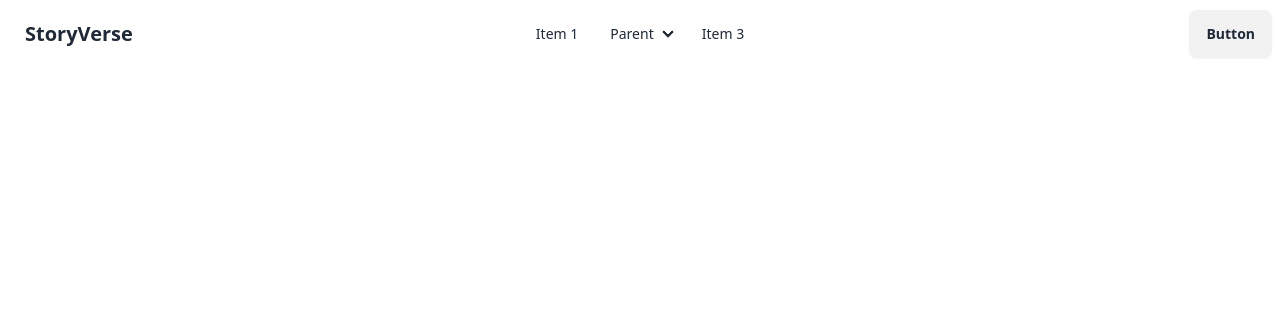
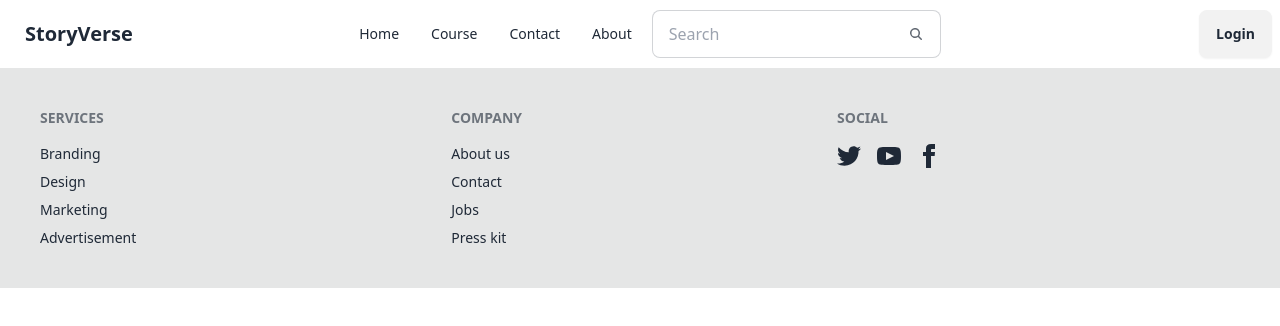
Before and after one commit to sinchan7/StoryVerse, a React (Vite) app in the folder frontend/: page / in a window 1280 px wide. Shown: the top 326 px of the page. Built offline with nearby package versions, Linux system fonts and the light colour scheme.

Commit message:
added to components

```diff
--- /dev/null
+++ b/frontend/components/Banner.jsx
@@ -0,0 +1,16 @@
+import React from 'react'
+
+function Banner() {
+  return (
+    <>
+    <div>
+    <label className="input input-bordered flex items-center gap-2">
+  <svg xmlns="http://www.w3.org/2000/svg" viewBox="0 0 16 16" fill="currentColor" className="w-4 h-4 opacity-70"><path d="M2.5 3A1.5 1.5 0 0 0 1 4.5v.793c.026.009.051.02.076.032L7.674 8.51c.206.1.446.1.652 0l6.598-3.185A.755.755 0 0 1 15 5.293V4.5A1.5 1.5 0 0 0 13.5 3h-11Z" /><path d="M15 6.954 8.978 9.86a2.25 2.25 0 0 1-1.956 0L1 6.954V11.5A1.5 1.5 0 0 0 2.5 13h11a1.5 1.5 0 0 0 1.5-1.5V6.954Z" /></svg>
+  <input type="text" className="grow" placeholder="Email" />
+</label>
+    </div>
+    </>
+  )
+}
+
+export default Banner
--- /dev/null
+++ b/frontend/components/Footer.jsx
@@ -0,0 +1,34 @@
+import React from 'react'
+
+function footer() {
+  return (
+    <div>
+        <footer className="footer p-10 bg-base-300 text-base-content">
+  <nav>
+    <h6 className="footer-title">Services</h6>
+    <a className="link link-hover">Branding</a>
+    <a className="link link-hover">Design</a>
+    <a className="link link-hover">Marketing</a>
+    <a className="link link-hover">Advertisement</a>
+  </nav>
+  <nav>
+    <h6 className="footer-title">Company</h6>
+    <a className="link link-hover">About us</a>
+    <a className="link link-hover">Contact</a>
+    <a className="link link-hover">Jobs</a>
+    <a className="link link-hover">Press kit</a>
+  </nav>
+  <nav>
+    <h6 className="footer-title">Social</h6>
+    <div className="grid grid-flow-col gap-4">
+      <a><svg xmlns="http://www.w3.org/2000/svg" width="24" height="24" viewBox="0 0 24 24" className="fill-current"><path d="M24 4.557c-.883.392-1.832.656-2.828.775 1.017-.609 1.798-1.574 2.165-2.724-.951.564-2.005.974-3.127 1.195-.897-.957-2.178-1.555-3.594-1.555-3.179 0-5.515 2.966-4.797 6.045-4.091-.205-7.719-2.165-10.148-5.144-1.29 2.213-.669 5.108 1.523 6.574-.806-.026-1.566-.247-2.229-.616-.054 2.281 1.581 4.415 3.949 4.89-.693.188-1.452.232-2.224.084.626 1.956 2.444 3.379 4.6 3.419-2.07 1.623-4.678 2.348-7.29 2.04 2.179 1.397 4.768 2.212 7.548 2.212 9.142 0 14.307-7.721 13.995-14.646.962-.695 1.797-1.562 2.457-2.549z"></path></svg></a>
+      <a><svg xmlns="http://www.w3.org/2000/svg" width="24" height="24" viewBox="0 0 24 24" className="fill-current"><path d="M19.615 3.184c-3.604-.246-11.631-.245-15.23 0-3.897.266-4.356 2.62-4.385 8.816.029 6.185.484 8.549 4.385 8.816 3.6.245 11.626.246 15.23 0 3.897-.266 4.356-2.62 4.385-8.816-.029-6.185-.484-8.549-4.385-8.816zm-10.615 12.816v-8l8 3.993-8 4.007z"></path></svg></a>
+      <a><svg xmlns="http://www.w3.org/2000/svg" width="24" height="24" viewBox="0 0 24 24" className="fill-current"><path d="M9 8h-3v4h3v12h5v-12h3.642l.358-4h-4v-1.667c0-.955.192-1.333 1.115-1.333h2.885v-5h-3.808c-3.596 0-5.192 1.583-5.192 4.615v3.385z"></path></svg></a>
+    </div>
+  </nav>
+</footer>
+    </div>
+  )
+}
+
+export default footer
--- a/frontend/components/Navbar.jsx
+++ b/frontend/components/Navbar.jsx
@@ -26,21 +26,27 @@ function Navbar() {
   </div>
   <div className="navbar-center hidden lg:flex">
     <ul className="menu menu-horizontal px-1">
-      <li><a>Item 1</a></li>
       <li>
-        <details>
-          <summary>Parent</summary>
-          <ul className="p-2">
-            <li><a>Submenu 1</a></li>
-            <li><a>Submenu 2</a></li>
-          </ul>
-        </details>
-      </li>
-      <li><a>Item 3</a></li>
+        <a>Home</a>
+        </li>
+        <li>
+        <a>Course</a>
+        </li>
+        <li>
+        <a>Contact</a>
+        </li>
+        <li>
+        <a>About</a>
+        </li>
+
     </ul>
   </div>
+  <label className="input input-bordered flex items-center gap-2">
+  <input type="text" className="grow" placeholder="Search" />
+  <svg xmlns="http://www.w3.org/2000/svg" viewBox="0 0 16 16" fill="currentColor" className="w-4 h-4 opacity-70"><path fillRule="evenodd" d="M9.965 11.026a5 5 0 1 1 1.06-1.06l2.755 2.754a.75.75 0 1 1-1.06 1.06l-2.755-2.754ZM10.5 7a3.5 3.5 0 1 1-7 0 3.5 3.5 0 0 1 7 0Z" clipRule="evenodd" /></svg>
+</label>
   <div className="navbar-end">
-    <a className="btn">Button</a>
+    <a className="btn">Login</a>
   </div>
 </div>
     </div>
--- a/frontend/src/App.jsx
+++ b/frontend/src/App.jsx
@@ -1,9 +1,12 @@
 import React from 'react'
 import Navbar from '../components/Navbar'
+import Footer from '../components/Footer'
+
 
 function App() {
   return ( <>
   <Navbar/>
+  <Footer/>
   </>
 
   )
```
